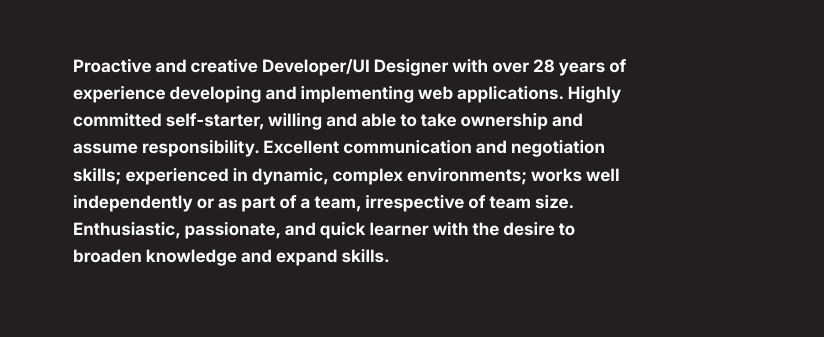
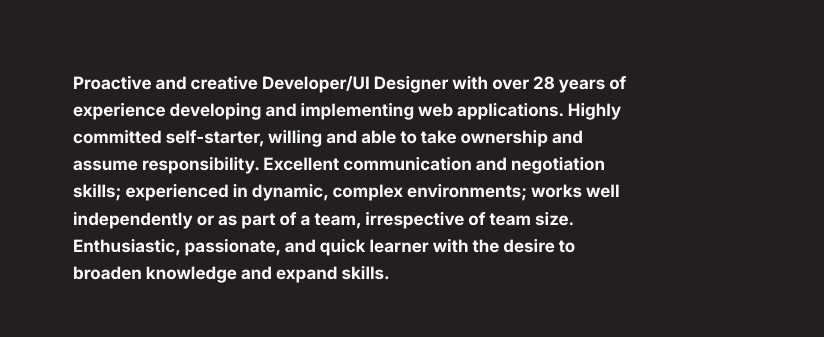
Before and after one commit to vladyn/my-cv, a website with bundled scripts: page index.html in a window 1280 px wide. Shown: the part 450-787 px from the top of the page, 456-1280 px from the left. Built offline with nearby package versions, Linux system fonts and the light colour scheme; a web font is replaced by a local one.

Commit message:
build fixes

```diff
--- a/styles.css
+++ b/styles.css
@@ -473,7 +473,7 @@ body {
 	color: white;
 	line-height: 1.6;
 	text-align: left;
-	p {
+	&p {
 		margin-top: 0;
 	}
 }
```
Also changed, not shown: index.html (+2 -0 lines).
